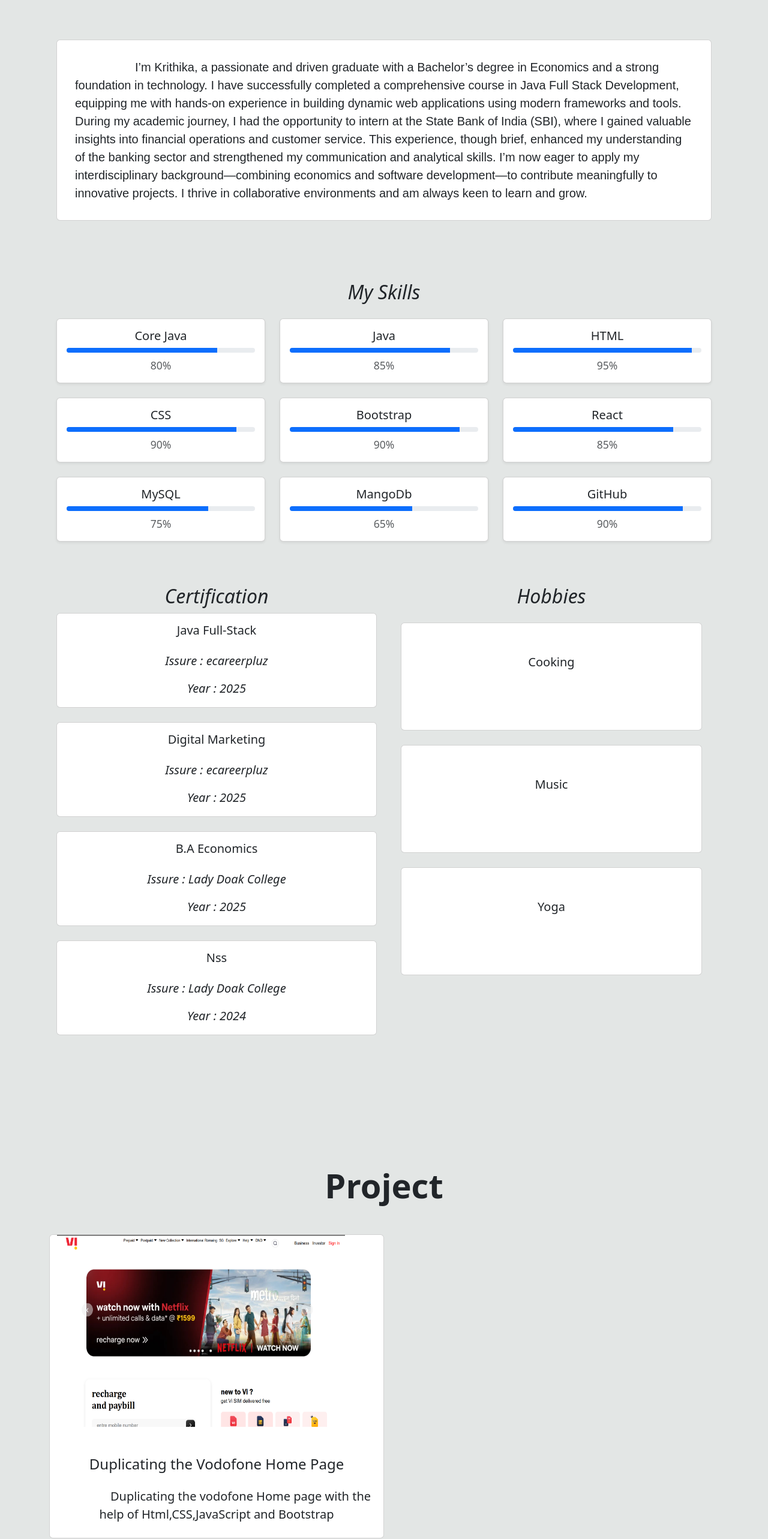
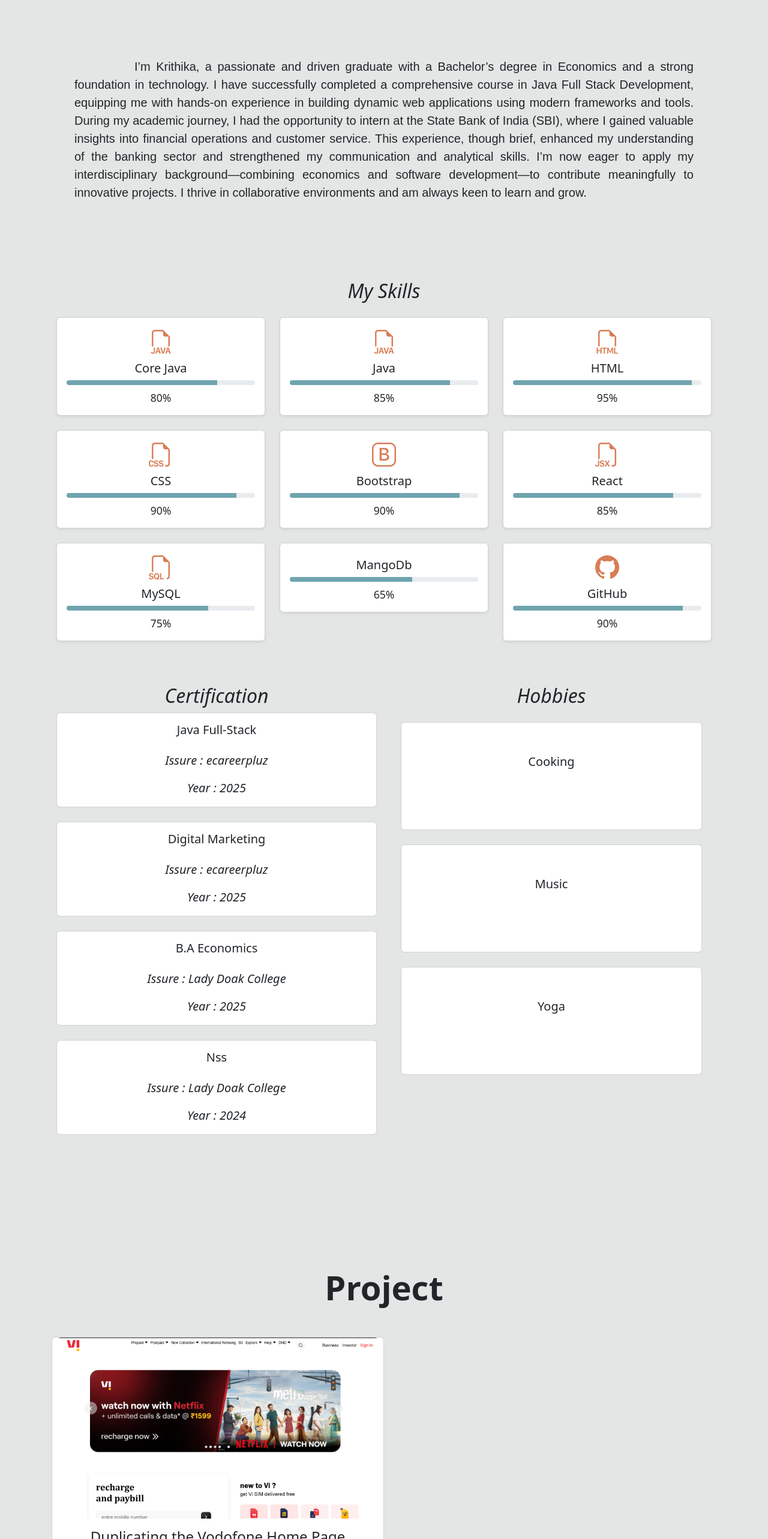
Before and after one commit to code-by-kiki/portfolio, a React (Create React App) app: page / in a window 1280 px wide. Shown: the part 1073-3639 px from the top of the page at 60% size. Built offline with nearby package versions, Linux system fonts and the light colour scheme.

Commit message:
Add Responsive Design

```diff
--- a/src/components/About.jsx
+++ b/src/components/About.jsx
@@ -3,15 +3,15 @@ import { motion } from 'framer-motion';
 import 'bootstrap/dist/css/bootstrap.min.css';
 
 const skills = [
-  { name: 'Core Java', level: 80 },
-  { name: 'Java', level: 85 },
-  { name: 'HTML', level: 95 },
-  { name: 'CSS', level: 90 },
-  { name: 'Bootstrap', level: 90 },
-  { name: 'React', level: 85 },
-  { name: 'MySQL', level: 75 },
-  { name: 'MangoDb', level: 65 },
-   { name: 'GitHub', level: 90 },
+  { name: 'Core Java', level: 80,icon:<i class="bi bi-filetype-java"></i>  },
+  { name: 'Java', level: 85,icon:<i class="bi bi-filetype-java" id="icons"></i> },
+  { name: 'HTML', level: 95,icon:<i class="bi bi-filetype-html" id="icons"></i> },
+  { name: 'CSS', level: 90 ,icon:<i class="bi bi-filetype-css" id="icons"></i> },
+  { name: 'Bootstrap', level: 90,icon:<i class="bi bi-bootstrap" id="icons"></i> },
+  { name: 'React', level: 85,icon:<i class="bi bi-filetype-jsx" id="icons"></i> },
+  { name: 'MySQL', level: 75,icon:<i class="bi bi-filetype-sql" id="icons"></i> },
+  { name: 'MangoDb', level: 65,icon:<i class="bi bi-leaf" id="icons"></i> },
+   { name: 'GitHub', level: 90,icon:<i class="bi bi-github" id="icons"></i> },
 ];
 
 
@@ -54,7 +54,7 @@ const Hobby = ({ title }) => (
 
 
 const aboutme={
-    textAlign:'start',
+    textAlign:'justify',
     textIndent:'100px',
     padding:'30px',
     fontFamily:'sans-serif',
@@ -62,21 +62,23 @@ const aboutme={
     marginBottom:'100px'
 
 }
-const SkillCard = ({ name, level }) => (
+const SkillCard = ({ name, level,icons }) => (
   <motion.div className="col-md-4 mb-4" initial={{ opacity: 0, y: 50 }} whileInView={{ opacity: 1, y: 0 }} transition={{ duration: 0.6 }} viewport={{ once: false }}>
     <div className="card shadow-sm border-1">
       <div className="card-body text-center">
+        <h1 style={{color:'rgb(217, 125, 85)'}}>{icons} </h1>
         <h5 className="card-title">{name}</h5>
         <div className="progress" style={{ height: '8px' }}>
           <motion.div
-            className="progress-bar bg-purple"
+            className="progress-bar"
+            style={{backgroundColor:"rgb(111, 164, 175)"}}
             role="progressbar"
             initial={{ width: 0 }}
             animate={{ width: `${level}%` }}
             transition={{ duration: 1 }}
           />
         </div>
-        <small className="text-muted mt-2 d-block">{level}%</small>
+        <small className=" text-drak mt-2 d-block">{level}%</small>
       </div>
     </div>
   </motion.div>
@@ -84,13 +86,13 @@ const SkillCard = ({ name, level }) => (
 
 const AboutData = () => (
   <div className="container py-5">
-     <div className="text-2xl font-bold text-blue-600">
-       <p className='card d-none d-md-block' style={aboutme}>I’m Krithika, a passionate and driven graduate with a Bachelor’s degree in Economics and a strong foundation in technology. I have successfully completed a comprehensive course in Java Full Stack Development, equipping me with hands-on experience in building dynamic web applications using modern frameworks and tools.
+     <div className="text-2xl font-bold ">
+       <p className=' d-none d-md-block' style={aboutme}>I’m Krithika, a passionate and driven graduate with a Bachelor’s degree in Economics and a strong foundation in technology. I have successfully completed a comprehensive course in Java Full Stack Development, equipping me with hands-on experience in building dynamic web applications using modern frameworks and tools.
      During my academic journey, I had the opportunity to intern at the State Bank of India (SBI), where I gained valuable insights into financial operations and customer service. This experience, though brief, enhanced my understanding of the banking sector and strengthened my communication and analytical skills.
      I’m now eager to apply my interdisciplinary background—combining economics and software development—to contribute meaningfully to innovative projects. I thrive in collaborative environments and am always keen to learn and grow.
      </p>
       </div>
-       <div className="block text-xl font-semibold text-green-600">
+       <div className="block text-xl font-semibold ">
         <p className='d-block d-md-none card' style={aboutme}>I’m Krithika, an Economics graduate with a strong foundation in technology and a passion for web development. I’ve completed a comprehensive Java Full Stack Development course, gaining hands-on experience in building dynamic applications with modern tools. My internship at the State Bank of
            India provided valuable exposure to financial operations and customer service, enhancing my
           communication and analytical skills. With an interdisciplinary background in economics and software development, I’m eager to contribute to innovative projects, thrive in collaborative environments, and continuously grow through learning.</p>
@@ -99,7 +101,7 @@ const AboutData = () => (
     <h2 className="text-center mb-4"><i> My Skills</i></h2>
     <div className="row ">
       {skills.map((skill, index) => (
-        <SkillCard key={index} name={skill.name} level={skill.level} />
+        <SkillCard key={index} name={skill.name} level={skill.level} icons={skill.icon} />
       ))}
 
     <section>
--- a/src/components/Contact.jsx
+++ b/src/components/Contact.jsx
@@ -13,7 +13,7 @@ function Contact (){
   <div className="row  d-flex align-items-start">
     <h1 className="mt-5">Send Me A Message</h1>
     <div className="col-md-6 col-sm-12 mt-5  pt-5 text-start">
-      <h3 className="mb-4">Contact Me !</h3>
+      <h3 className="mb-4">Contact Me </h3>
       <section style={{ textIndent: "3rem", marginTop: "3rem", fontStyle: 'italic' }}>
         <p className="mb-4"><i className="bi bi-geo-alt-fill"></i> Thirupuvanam Sivagangai</p>
         <p className="mb-4"><i className="bi bi-telephone"></i> 6374760410</p>
@@ -24,7 +24,7 @@ function Contact (){
     <div className="col-md-6 col-sm-12 mt-5 pt-5">
      <form>
         <input type="text" placeholder="Name" className="form-control mb-3" style={{ maxWidth: '100%' }} /><br />
-        <input type="number" placeholder="Number" className="form-control mb-3" style={{ maxWidth: '100%' }} /><br />
+        <input type='email' placeholder="E-Mail" className="form-control mb-3" style={{ maxWidth: '100%' }} /><br />
         <textarea placeholder="Content" className="form-control mb-3" style={{ maxWidth: '100%', height: '200px' }} /><br />
     </form>
       <button className="btn btn-button mb-5 " style={{backgroundColor:'rgb(162, 213, 198)'}}>Send me</button>
--- a/src/components/Project.jsx
+++ b/src/components/Project.jsx
@@ -1,15 +1,24 @@
 import React from "react";
-import picture from '../assest/Vi-Project.png'
+import picture from '../assest/Vi-Project.png';
+
+
 function Project(){
 
+
     return(
-        <div className="container mt-5">
-            <div className="row">
-                <div className="col-md-6 card">
-                  <img src={picture} alt="Vi" style={{width:'30rem',height:'20rem'}}/>
-                  <div className="card-title mt-5" >
-                    <h4>Duplicating the Vodofone Home Page</h4>
-                    <p className="mt-4" style={{textAlign:'center',textIndent:'5rem'}}>Duplicating the vodofone Home page with the help of Html,CSS,JavaScript and Bootstrap  </p>
+        <div className="container my-5">
+            <div className="row align-item-center g-3">
+                <div className="col-md-6 card" >
+
+                  <img src={picture} alt="Vi" className="fluid rounded"/>
+
+                  <div className="card-body">
+                    <div className="card-title">
+                      <h4 >Duplicating the Vodofone Home Page</h4>
+                    </div>
+                    <div className="card-text">
+                     <p className="mt-4" style={{textAlign:'justify',textIndent:'5rem'}}>Duplicating the vodofone Home page with the help of Html,CSS,JavaScript and Bootstrap  </p>
+                    </div>
                   </div>
                 </div>
             </div>
--- a/src/components/home.jsx
+++ b/src/components/home.jsx
@@ -6,12 +6,10 @@ import 'bootstrap/dist/js/bootstrap.bundle.min';
 const Introduction = () => {
   return (
     <div>
-      <body style={{ backgroundColor: '#e3e6e5', minHeight: '100vh', padding: '4rem 0' }}>
-
-      </body>
+      <body style={{ backgroundColor: '#e3e6e5', minHeight: '100vh', padding: '4rem 0' }}></body>
       <div className="container">
        <div className="row justify-content-center align-items-center">
-  <div className="col-12 col-md-5 text-center animate__animated animate__fadeInLeft mb-4 mb-md-0">
+  <div className="col-sm-12 col-md-12 col-lg-6 text-center animate__animated animate__fadeInLeft mb-4 mb-md-0">
     <img
       src={picture}
       alt="Krithika Profile"
@@ -20,15 +18,16 @@ const Introduction = () => {
     />
   </div>
 
-  <div className="col-12 col-md-7 animate__animated animate__fadeInRight px-3">
+  <div className="col-12 col-md-12 col-lg-6  sm-mt-5 animate__animated animate__fadeInLeft px-3">
     <h2 className="text-center fw-bold mb-4" style={{ color: '#715a5a', fontFamily: 'Playfair Display, serif' }}><i>Introduction</i> </h2>
     <div className="p-2 col-sm-12" >
-      <p className="fs-5  " style={{ textIndent: '1em', lineHeight: '1.5',textAlign:'justify' }}>
+      <p className="fs-5  " style={{ textIndent: '2em', lineHeight: '1.5',textAlign:'justify' }}>
        Hi, I’m Krithika B.A.Economics graduate with a deep passion for web development and digital innovation. My academic background has sharpened
         my analytical thinking and decision-making abilities, allowing me to assess solutions from multiple angles and choose the most effective
         path forward.As a web developer, I prioritize the user experience, crafting intuitive and responsive web pages that are both visually
         appealing and functionally seamless. I thrive on transforming ideas into interactive digital solutions that connect with users and deliver real value.</p>
     </div>
+
   </div>
 </div>
       </div>
```
Also changed, not shown: src/components/Resume.jsx (+35 -33 lines).
